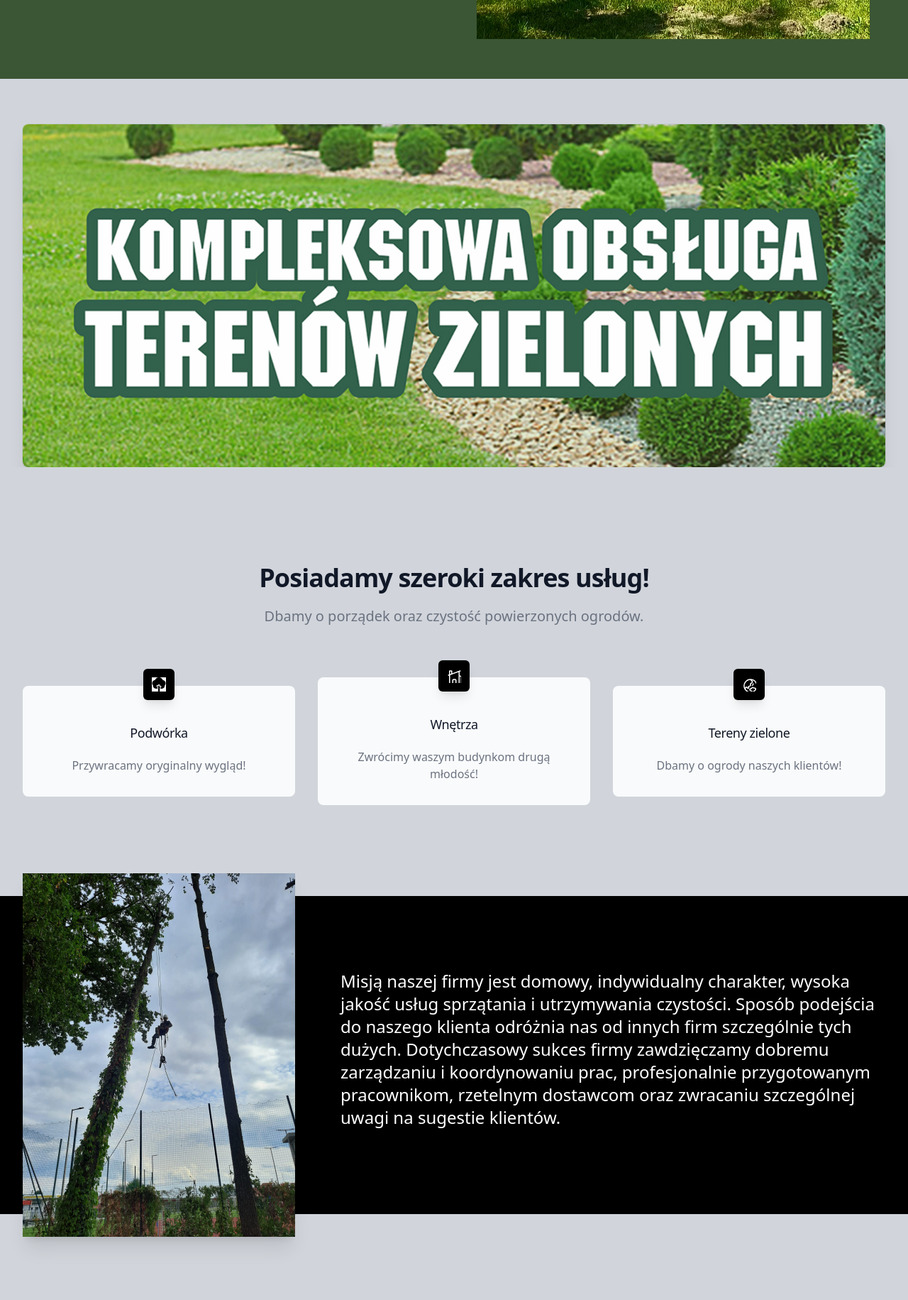
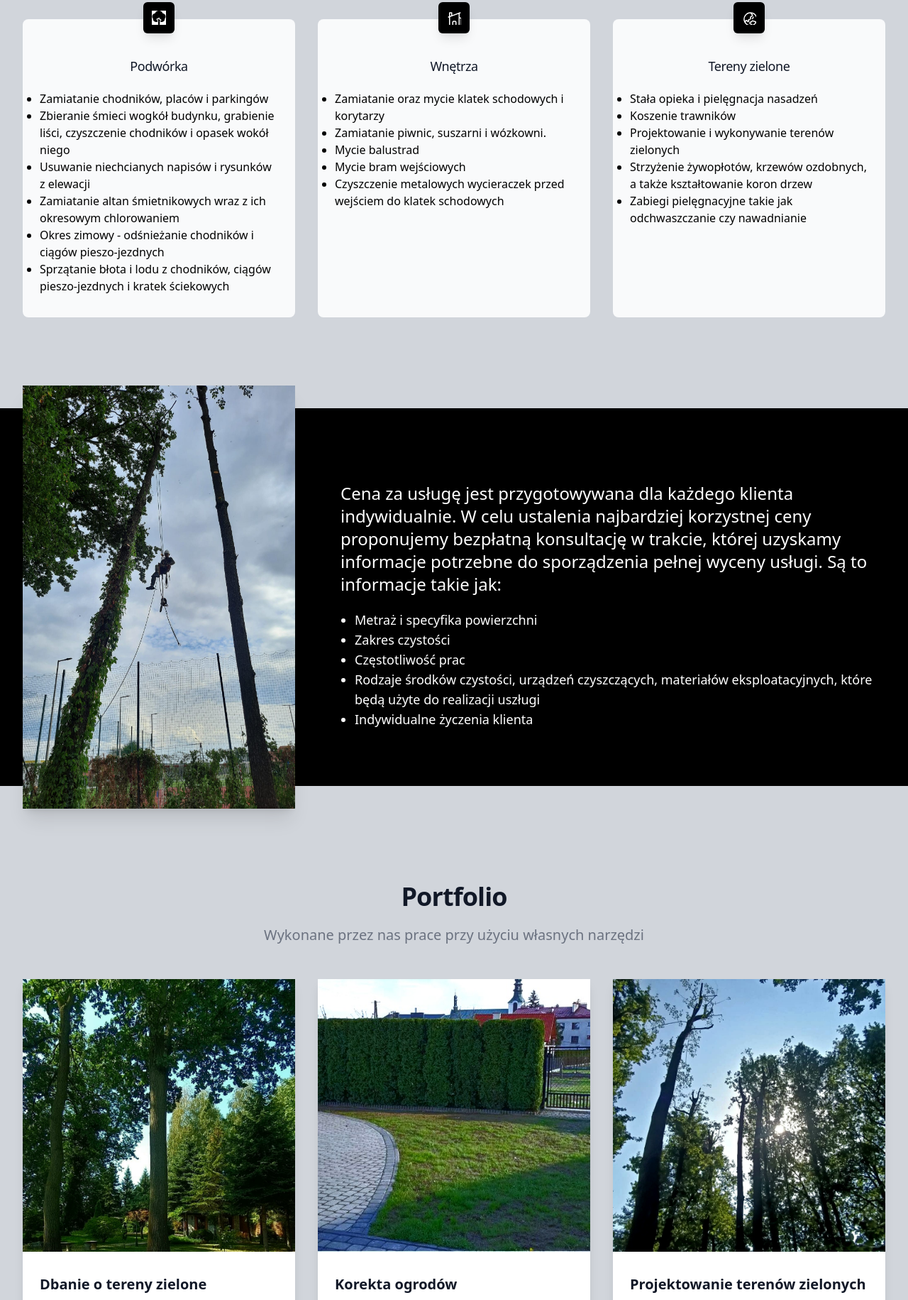
Before and after one commit to knsystem/knsystem.github.io, a website: page index.html in a window 1280 px wide. Shown: the part 969-2800 px from the top of the page at 71% size. Drawn offline with nearby package versions, Linux system fonts and the light colour scheme.

Commit message:
change view

```diff
--- a/index.html
+++ b/index.html
@@ -46,14 +46,14 @@
                         </div>
                     </div>
                     <div class="hidden space-x-8 md:flex md:ml-10">
-                        <a href="#about" class="text-base font-medium text-white hover:text-gray-300">
-                            O nas
+                        <a href="#services" class="text-base font-medium text-white hover:text-gray-300">
+                            Zakres usług
+                        </a>
+                        <a href="#pricing" class="text-base font-medium text-white hover:text-gray-300">
+                            Wycena
                         </a>
                         <a href="#portfolio" class="text-base font-medium text-white hover:text-gray-300">
                             Portfolio
-                        </a>
-                        <a href="#services" class="text-base font-medium text-white hover:text-gray-300">
-                            Zakres usług
                         </a>
                         <a href="#other" class="text-base font-medium text-white hover:text-gray-300">
                             Inne usługi
@@ -114,14 +114,14 @@
                     onBlur="handleClose()"
                     onFocus="handleOpen()"
             >
-                <a href="#about" class="block px-3 py-2 rounded-md text-base font-medium text-gray-900 hover:bg-gray-50">
-                    O nas
+                <a href="#services"class="block px-3 py-2 rounded-md text-base font-medium text-gray-900 hover:bg-gray-50">
+                    Zakres usług
+                </a>
+                <a href="#pricing" class="block px-3 py-2 rounded-md text-base font-medium text-gray-900 hover:bg-gray-50">
+                    Wycena
                 </a>
                 <a href="#portfolio" class="block px-3 py-2 rounded-md text-base font-medium text-gray-900 hover:bg-gray-50">
                     Portfolio
-                </a>
-                <a href="#services"class="block px-3 py-2 rounded-md text-base font-medium text-gray-900 hover:bg-gray-50">
-                    Zakres usług
                 </a>
                 <a href="#other"class="block px-3 py-2 rounded-md text-base font-medium text-gray-900 hover:bg-gray-50">
                     Inne usługi
@@ -145,13 +145,9 @@
                   KOMPLEKSOWA OBSŁUGA TERENÓW ZIELONYCH
                 </span>
                     </h1>
-                    <p class="text-base text-gray-300 sm:text-xl lg:text-lg xl:text-xl">
-                        Misją naszej firmy jest domowy, indywidualny charakter, wysoka jakość usług sprzątania i utrzymywania czystości. Sposób podejścia do naszego klienta odróżnia nas od innych firm szczególnie tych dużych.
-                        Dotychczasowy sukces firmy zawdzięczamy dobremu zarządzaniu i koordynowaniu prac, profesjonalnie przygotowanym pracownikom, rzetelnym dostawcom oraz zwracaniu szczególnej uwagi na sugestie klientów.
-                        Misją naszej firmy jest domowy, indywidualny caharakter, wysoka jakość usług sprzątania i utrzymywania czystości. Sposób podejścia do naszego klienta odróżnia nas od innych firm szczególnie tych dużych.
-                        Dotychczasowy sukces firmy zawdzięczamy dobremu zarządzaniu i koordynowaniu prac, profesjonalnie przygotowanym pracownikom, rzetelnym dostawcom oraz zwracaniu szczególnej uwagi na sugestie klientów.
-                        Misją naszej firmy jest domowy, indywidualny caharakter, wysoka jakość usług sprzątania i utrzymywania czystości. Sposób podejścia do naszego klienta odróżnia nas od innych firm szczególnie tych dużych.
-                        Dotychczasowy sukces firmy zawdzięczamy dobremu zarządzaniu i koordynowaniu prac, profesjonalnie przygotowanym pracownikom, rzetelnym dostawcom oraz zwracaniu szczególnej uwagi na sugestie klientów.
+                    <p class="text-base text-gray-300 pt-10 sm:text-xl lg:text-lg xl:text-xl">
+                        Cechą naszej firmy jest domowy, indywidualny charakter, wysoka jakość usług sprzątania i utrzymywania czystości. Sposób podejścia do klienta odróżnia nas od innych firm.
+                        Dotychczasowy sukces firmy zawdzięczamy dobremu zarządzaniu i koordynowaniu prac, profesjonalnemu przygotowaniu pracowników, rzetelnym dostawcom oraz zwracaniu szczególnej uwagi na sugestie klientów.
                     </p>
 
                 </div>
@@ -171,13 +167,13 @@
 
 
 <!--DESC-->
-<div class="relative bg-gray-300 pt-8 sm:pt-12 lg:pt-16">
-    <div class="mx-auto max-w-md px-4 text-center sm:px-6 sm:max-w-3xl lg:px-8 lg:max-w-7xl">
-        <div class="">
-            <img class="rounded-lg shadow-xl ring-1 ring-black ring-opacity-5" src="./assets/images/baner.jpg" alt="" />
-        </div>
-    </div>
-</div>
+<!--<div class="relative bg-gray-300 pt-8 sm:pt-12 lg:pt-16">-->
+<!--    <div class="mx-auto max-w-md px-4 text-center sm:px-6 sm:max-w-3xl lg:px-8 lg:max-w-7xl">-->
+<!--        <div class="">-->
+<!--            <img class="rounded-lg shadow-xl ring-1 ring-black ring-opacity-5" src="./assets/images/baner.jpg" alt="" />-->
+<!--        </div>-->
+<!--    </div>-->
+<!--</div>-->
 
 <div class="relative bg-gray-300 py-16 sm:py-24 lg:py-32" id="services">
     <div class="mx-auto max-w-md px-4 text-center sm:max-w-3xl sm:px-6 lg:px-8 lg:max-w-7xl">
@@ -248,14 +244,22 @@
                                 Podwórka
                             </h3>
                             <p class="mt-5 text-base text-gray-500">
-                                Przywracamy oryginalny wygląd!
+                                <ul class="list-disc text-left">
+                                    <li>Zamiatanie chodników, placów i parkingów</li>
+                                    <li>Zbieranie śmieci wogkół budynku, grabienie liści, czyszczenie chodników i opasek wokół niego</li>
+                                    <li>Usuwanie niechcianych napisów i rysunków z elewacji</li>
+                                    <li>Zamiatanie altan śmietnikowych wraz z ich okresowym chlorowaniem</li>
+                                    <li>Okres zimowy - odśnieżanie chodników i ciągów pieszo-jezdnych</li>
+                                    <li>Sprzątanie błota i lodu z chodników, ciągów pieszo-jezdnych i kratek ściekowych</li>
+                                </ul>
+
                             </p>
                         </div>
                     </div>
                 </div>
 
-                <div class="pt-6">
-                    <div class="flow-root bg-gray-50 rounded-lg px-6 pb-8">
+                <div class="pt-6 h-full">
+                    <div class="flow-root h-full bg-gray-50 rounded-lg px-6 pb-8">
                         <div class="-mt-6">
                             <div>
                     <span class="inline-flex items-center text-white justify-center p-3 bg-black rounded-md shadow-lg">
@@ -270,14 +274,20 @@
                                 Wnętrza
                             </h3>
                             <p class="mt-5 text-base text-gray-500">
-                                Zwrócimy waszym budynkom drugą młodość!
+                            <ul class="list-disc text-left">
+                                <li>Zamiatanie oraz mycie klatek schodowych i korytarzy</li>
+                                <li>Zamiatanie piwnic, suszarni  i wózkowni.</li>
+                                <li>Mycie balustrad</li>
+                                <li>Mycie bram wejściowych</li>
+                                <li>Czyszczenie metalowych  wycieraczek przed wejściem do klatek schodowych</li>
+                            </ul>
                             </p>
                         </div>
                     </div>
                 </div>
 
-                <div class="pt-6">
-                    <div class="flow-root bg-gray-50 rounded-lg px-6 pb-8">
+                <div class="pt-6 h-full">
+                    <div class="flow-root h-full bg-gray-50 rounded-lg px-6 pb-8">
                         <div class="-mt-6">
                             <div>
                     <span class="inline-flex items-center justify-center text-white p-3 bg-black rounded-md shadow-lg">
@@ -291,7 +301,14 @@
                                 Tereny zielone
                             </h3>
                             <p class="mt-5 text-base text-gray-500">
-                                Dbamy o ogrody naszych klientów!
+                                <ul class="list-disc text-left">
+                                    <li>Stała opieka i pielęgnacja nasadzeń</li>
+                                    <li>Koszenie trawników </li>
+                                    <li>Projektowanie i wykonywanie terenów zielonych</li>
+                                    <li>Strzyżenie żywopłotów, krzewów ozdobnych, a także kształtowanie koron drzew</li>
+                                    <li>Zabiegi pielęgnacyjne takie jak odchwaszczanie czy nawadnianie</li>
+
+                                </ul>
                             </p>
                         </div>
                     </div>
@@ -303,7 +320,7 @@
 
 <!--ABOUT-->
 
-<div id="about" class="pb-16 bg-black lg:pb-0 lg:z-10 lg:relative">
+<div id="pricing" class="pb-16 bg-black lg:pb-0 lg:z-10 lg:relative">
     <div class="lg:mx-auto lg:max-w-7xl lg:px-8 lg:grid lg:grid-cols-3 lg:gap-8">
         <div class="relative lg:-my-8">
 <!--            <div aria-hidden="true" class="absolute inset-x-0 top-0 h-1/2 bg-white lg:hidden"></div>-->
@@ -318,8 +335,15 @@
                 <blockquote>
                     <div>
                         <p class="mt-6 text-2xl font-medium text-white">
-                            Misją naszej firmy jest domowy, indywidualny charakter, wysoka jakość usług sprzątania i utrzymywania czystości. Sposób podejścia do naszego klienta odróżnia nas od innych firm szczególnie tych dużych.
-                            Dotychczasowy sukces firmy zawdzięczamy dobremu zarządzaniu i koordynowaniu prac, profesjonalnie przygotowanym pracownikom, rzetelnym dostawcom oraz zwracaniu szczególnej uwagi na sugestie klientów.
+                            Cena za usługę jest przygotowywana dla każdego klienta indywidualnie. W celu ustalenia najbardziej korzystnej ceny proponujemy bezpłatną konsultację w trakcie, której uzyskamy informacje potrzebne do sporządzenia pełnej wyceny usługi.
+                            Są to informacje takie jak:
+                            <ul class="list-disc text-white ml-5 text-lg font-medium mt-5">
+                                <li>Metraż i specyfika powierzchni</li>
+                                <li>Zakres czystości</li>
+                                <li>Częstotliwość prac</li>
+                                <li>Rodzaje środków czystości, urządzeń czyszczących, materiałów eksploatacyjnych, które będą użyte do realizacji uszługi</li>
+                                <li>Indywidualne życzenia klienta</li>
+                            </ul>
                         </p>
                     </div>
                 </blockquote>
@@ -336,11 +360,11 @@
                 Portfolio
             </h2>
             <p class="mt-5 mx-auto max-w-prose text-xl text-gray-500">
-                Wykonane przez nas prace przy użyciu naszych narzędzi
+                Wykonane przez nas prace przy użyciu własnych narzędzi
             </p>
         </div>
         <div class="mt-12 mx-auto max-w-md px-4 grid gap-8 sm:max-w-2xl sm:px-6 lg:px-8 lg:grid-cols-3 lg:max-w-7xl">
-            <div class="flex flex-col shadow-lg overflow-hidden">
+            <div class="flex h-full flex-col shadow-lg overflow-hidden">
                 <div class="flex-shrink-0">
                     <img class="h-96 w-full object-cover" src="./assets/images/20221107_160222.jpg" alt="" />
                 </div>
@@ -351,14 +375,18 @@
                                 Dbanie o tereny zielone
                             </p>
                             <p class="mt-3 text-base text-gray-500">
-                                Kształtowanie koron drzew i krzewów ozdobnych. Strzyżenie żywopłotów. Projektowanie i wykonywanie terenów zielonych.
+                                <ul class="list-disc ml-5">
+                                    <li>kształtowanie koron drzew i krzewów ozdobnych</li>
+                                    <li>strzyżenie żywopłotów</li>
+                                    <li>projektowanie i wykonywanie terenów zielonych</li>
+                                    </ul>
                             </p>
                         </a>
                     </div>
                 </div>
             </div>
 
-            <div class="flex flex-col shadow-lg overflow-hidden">
+            <div class="flex h-full flex-col shadow-lg overflow-hidden">
                 <div class="flex-shrink-0">
                     <img class="h-96 w-full object-cover" src="./assets/images/313905792_670594777977484_2563387650654431102_n.jpg" alt="" />
                 </div>
@@ -369,14 +397,21 @@
                                 Korekta ogrodów
                             </p>
                             <p class="mt-3 text-base text-gray-500">
-                                Koszenie traw, czyszczenie kostki oraz chodników, grabienie liści. Usuwanie śmieci oraz zanieczyszczeń z posesji. Odchwaszczanie nawadnianie.
+                            <ul class="list-disc ml-5">
+                                <li>koszenie traw</li>
+                                <li>czyszczenie kostki oraz chodników</li>
+                                <li>grabienie liści</li>
+                                <li>usuwanie śmieci oraz zanieczyszczeń z posesji </li>
+                                <li>odchwaszczanie nawadnianie</li>
+                            </ul>
+
                             </p>
                         </a>
                     </div>
                 </div>
             </div>
 
-            <div class="flex flex-col shadow-lg overflow-hidden">
+            <div class="flex h-full flex-col shadow-lg overflow-hidden">
                 <div class="flex-shrink-0">
                     <img class="h-96 w-full object-cover" src="./assets/images/20221108_101155.jpg" alt="" />
                 </div>
@@ -387,7 +422,11 @@
                                 Projektowanie terenów zielonych
                             </p>
                             <p class="mt-3 text-base text-gray-500">
-                                Wycinanie krzewów oraz drzew. Dbanie o sadzonki. Usuwanie uszkodzonych drzew, a także ich części znajdujących się na dużych wysokościach.
+                            <ul class="list-disc ml-5">
+                                <li>wycinanie krzewów oraz drzew</li>
+                                <li>dbanie o sadzonki</li>
+                                <li>usuwanie uszkodzonych drzew a także ich części znajdujących się na dużych wysokościach.</li>
+                            </ul>
                         </a>
                     </div>
                 </div>
```
